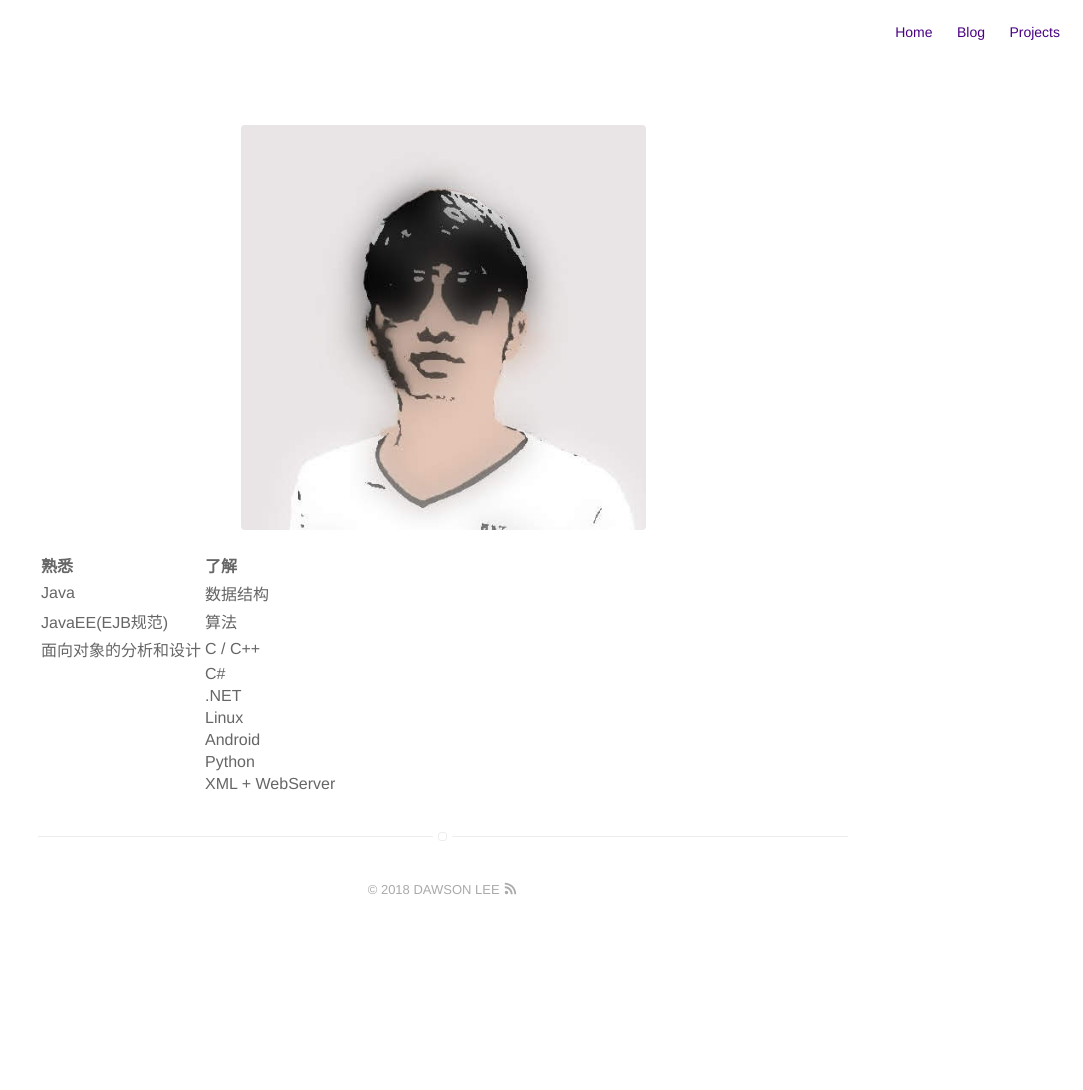
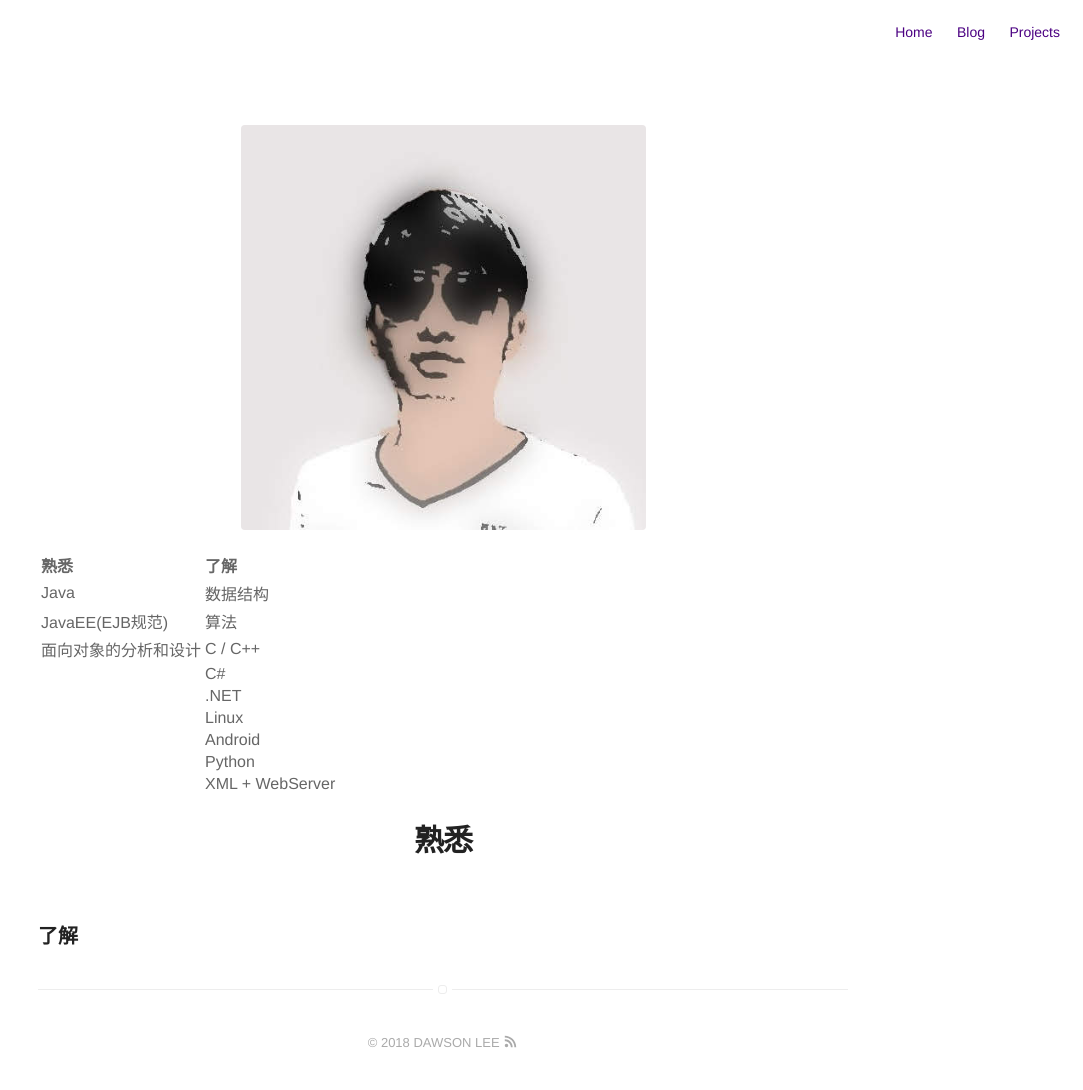
Before and after one commit to dawsonlee1790/dawsonlee1790.github.io, a Jekyll site: the page built from about.md, in a window 1280 px wide. Shown: the whole page, without its empty margins (197-1280 px from the left). Built offline with Jekyll 4.4.1, drawn with Linux system fonts in a browser that asks for light colours; before the commit the page ends 937 px from its top, so only the background shows below that.

Commit message:
Update about.md

```diff
--- a/about.md
+++ b/about.md
@@ -16,3 +16,6 @@ layout: page
 || Android |
 || Python |
 || XML + WebServer |
+
+#  熟悉
+### 了解
```
